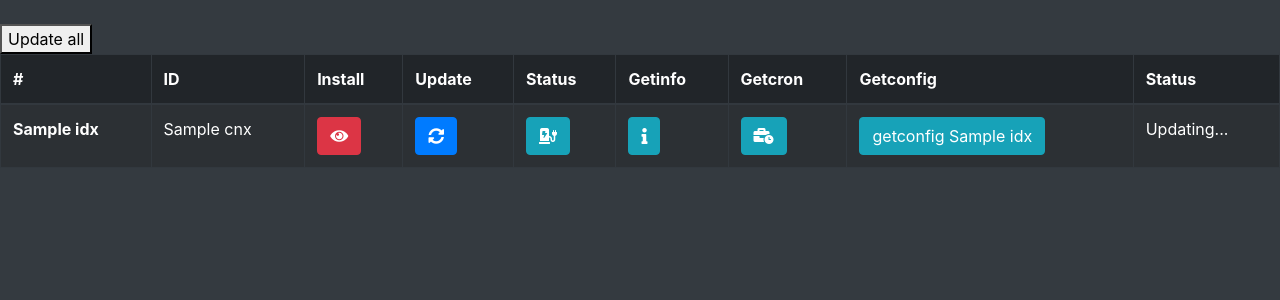
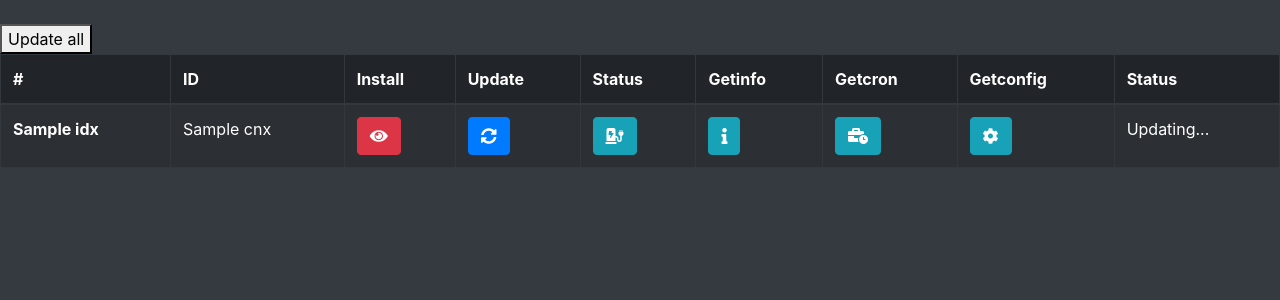
Before and after one commit to willll/masternodes, a Python web app: template templates/mnlist-jquery.html in a window 1280 px wide. Shown: the top 300 px of the page. Run offline with Jinja, Linux system fonts and the light colour scheme; the template is opened without the code that fills it: most values are stand-ins (such as "Sample title", 1, 10 or a date in 2020).

Commit message:
added fa icons for buttons, changed to links.

```diff
--- a/templates/mnlist-jquery.html
+++ b/templates/mnlist-jquery.html
@@ -46,7 +46,7 @@
         <td><a class='mnsync_status btn btn-info btn-xs' href='#' id='mnsyncstatus_{{ item.idx }}' alt="mnsync status"><i class="fas fa-charging-station"></i></a></td>
         <td><a class='getinfo btn btn-info btn-xs' href='#' id='getinfo_{{ item.idx }}' alt="getinfo"><i class="fas fa-info"></i></button></td>
         <td><a class='getcron btn btn-info btn-xs' href='#' id='getcron_{{ item.idx }}' alt="Get crontab"><i class="fas fa-business-time"></i></a></td>
-        <td><a class='getconfig btn btn-info btn-xs' href='#' id='getconfig_{{ item.idx }}'>getconfig {{item.idx}}</a></td>
+        <td><a class='getconfig btn btn-info btn-xs' href='#' id='getconfig_{{ item.idx }}' alt=""Get config "><i class="fas fa-cog"></i> </a></td>
         <td><div class='status' id='status_{{item.idx}}'/></td>
     </tr>
     {% endfor %}
```
